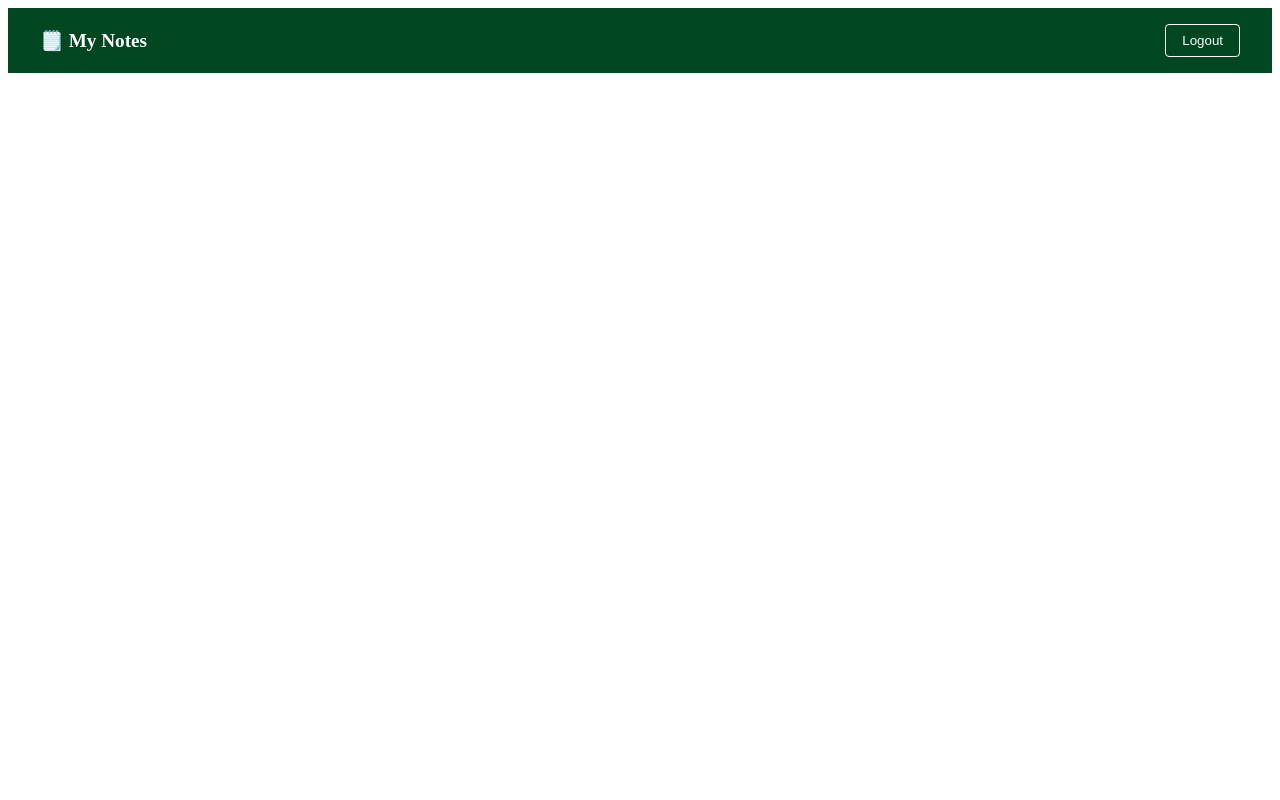
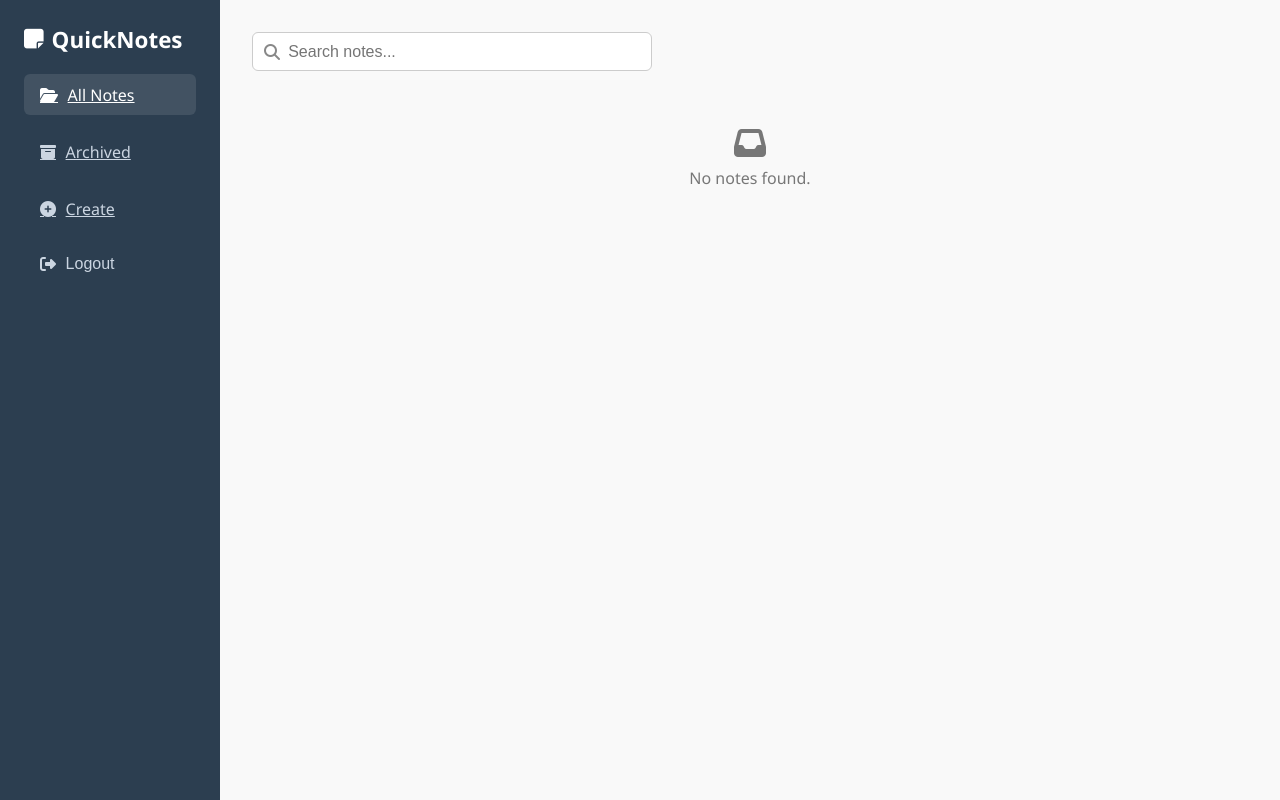
Before and after one commit to Esihackman/note-taking-app, an Angular app: page /notes in a window 1280 px wide. Before the commit this address led to /. Built offline with nearby package versions, Linux system fonts and the light colour scheme.

Commit message:
created the dashboard

```diff
--- a/src/app/app.component.html
+++ b/src/app/app.component.html
@@ -1,4 +1,4 @@
-<app-header></app-header>
+
 
 <!-- Notes dashboard layout -->
 <main class="notes-content">
--- a/src/app/app.component.ts
+++ b/src/app/app.component.ts
@@ -1,10 +1,10 @@
 import { Component } from '@angular/core';
 import { RouterOutlet } from '@angular/router';
-import { HeaderComponent } from "./core/header/header.component";
+
 
 @Component({
   selector: 'app-root',
-  imports: [RouterOutlet, HeaderComponent],
+  imports: [RouterOutlet, ],
   templateUrl: './app.component.html',
   styleUrl: './app.component.scss'
 })
--- a/src/app/app.routes.ts
+++ b/src/app/app.routes.ts
@@ -2,11 +2,13 @@ import { Routes } from '@angular/router';
 import { LandingPageComponent } from './components/landing-page/landing-page.component';
 import { LoginComponent } from './auth/login/login.component';
 import { SignupComponent } from './pages/signup/signup.component';
+import { NotesDashboardComponent } from './pages/notes-dashboard/notes-dashboard.component';
 
 export const routes: Routes = [
 
   { path: '', component: LandingPageComponent },
   { path: 'login', component: LoginComponent },
-  { path: 'signup', component: SignupComponent }
+  { path: 'signup', component: SignupComponent },
+  { path: 'notes', component: NotesDashboardComponent }
 
 ];
--- a/src/app/core/header/header.component.html
+++ /dev/null
@@ -1,6 +0,0 @@
-<header class="header">
-  <div class="logo">🗒️ My Notes</div>
-  <nav class="header-nav">
-    <button (click)="logout()">Logout</button>
-  </nav>
-</header>
--- a/src/app/core/header/header.component.scss
+++ /dev/null
@@ -1,27 +0,0 @@
-.header {
-  display: flex;
-  justify-content: space-between;
-  align-items: center;
-  padding: 1rem 2rem;
-  background-color: #004721;
-  color: white;
-
-  .logo {
-    font-weight: bold;
-    font-size: 1.2rem;
-  }
-
-  .header-nav button {
-    background: transparent;
-    border: 1px solid white;
-    padding: 0.5rem 1rem;
-    color: white;
-    cursor: pointer;
-    border-radius: 4px;
-
-    &:hover {
-      background-color: white;
-      color: #004721;
-    }
-  }
-}
--- a/src/app/core/header/header.component.ts
+++ /dev/null
@@ -1,20 +0,0 @@
-import { Component } from '@angular/core';
-import { Router } from '@angular/router';
-import { AuthService } from '../../auth/auth.service';
-import { CommonModule } from '@angular/common';
-
-@Component({
-  selector: 'app-header',
-  standalone: true,
-  imports: [CommonModule],
-  templateUrl: './header.component.html',
-  styleUrls: ['./header.component.scss']
-})
-export class HeaderComponent {
-  constructor(private authService: AuthService, private router: Router) {}
-
-  logout() {
-    this.authService.logout();
-    this.router.navigate(['/login']);
-  }
-}
--- /dev/null
+++ b/src/app/pages/notes-dashboard/notes-dashboard.component.html
@@ -0,0 +1,84 @@
+<!-- <app-header></app-header> -->
+
+<div class="dashboard">
+  <!-- Sidebar -->
+  <aside class="sidebar">
+    <div class="logo">
+      <i class="fas fa-note-sticky"></i> QuickNotes
+    </div>
+    <nav>
+      <a routerLink="/notes" routerLinkActive="active">
+        <i class="fas fa-folder-open"></i> All Notes
+      </a>
+      <a routerLink="/archived" routerLinkActive="active">
+        <i class="fas fa-box-archive"></i> Archived
+      </a>
+      <a routerLink="/create" class="new-note">
+        <i class="fas fa-plus-circle"></i> Create
+      </a>
+      <button (click)="logout()">
+        <i class="fas fa-sign-out-alt"></i> Logout
+      </button>
+    </nav>
+  </aside>
+
+  <!-- Main Content -->
+  <main class="main-content">
+    <!-- Toolbar with search icon -->
+<div class="toolbar">
+  <div class="search-wrapper">
+    <i class="fas fa-search search-icon"></i>
+    <input
+      type="text"
+      class="search"
+      placeholder="Search notes..."
+      [(ngModel)]="searchTerm"
+      (input)="searchNotes()"
+    />
+  </div>
+</div>
+
+
+    <!-- Tags Filter -->
+    <div class="tags-filter" *ngIf="allNotes.length > 0">
+      <ng-container *ngFor="let note of allNotes">
+        <span
+          *ngFor="let tag of note.tags"
+          class="tag"
+          (click)="filterByTag(tag)"
+          [class.active]="selectedTag === tag"
+        >
+          #{{ tag }}
+        </span>
+      </ng-container>
+      <button *ngIf="selectedTag" (click)="resetFilters()">Reset</button>
+    </div>
+
+    <!-- Notes Grid -->
+    <div class="notes-grid">
+      <div
+        class="note-card"
+        *ngFor="let note of filteredNotes; let i = index"
+        [ngClass]="'color-' + ((i % 5) + 1)"
+      >
+        <h3>{{ note.title }}</h3>
+        <p>{{ note.content | slice: 0:120 }}...</p>
+        <div class="tags">
+          <span *ngFor="let tag of note.tags">#{{ tag }}</span>
+        </div>
+        <div class="actions">
+          <button [routerLink]="['/notes', note.id]">
+            <i class="fas fa-pen"></i> Edit
+          </button>
+          <button (click)="archiveNote(note.id)">
+            <i class="fas fa-box-archive"></i> Archive
+          </button>
+        </div>
+      </div>
+    </div>
+
+    <div class="empty-state" *ngIf="filteredNotes.length === 0">
+      <p><i class="fas fa-inbox"></i> No notes found.</p>
+    </div>
+  </main>
+</div>
--- /dev/null
+++ b/src/app/pages/notes-dashboard/notes-dashboard.component.scss
@@ -0,0 +1,194 @@
+.dashboard {
+  display: flex;
+  min-height: 100vh;
+  font-family: 'Segoe UI', sans-serif;
+  background: #f9f9f9;
+  color: #333;
+}
+
+.sidebar {
+  width: 220px;
+  background: #2c3e50;// deep blue-black
+  color: #ffffff;
+  padding: 1.5rem;
+  display: flex;
+  flex-direction: column;
+  gap: 1.2rem;
+
+  .logo {
+    font-size: 1.4rem;
+    font-weight: bold;
+    display: flex;
+    align-items: center;
+    gap: 0.5rem;
+    color: #ffffff;
+  }
+
+  nav {
+    display: flex;
+    flex-direction: column;
+    gap: 1rem;
+
+    a,
+    button {
+      background: none;
+      border: none;
+      color: #cbd5e1; // light gray-blue
+      text-align: left;
+      padding: 0.6rem 1rem;
+      font-size: 1rem;
+      display: flex;
+      align-items: center;
+      gap: 0.6rem;
+      cursor: pointer;
+      transition: background 0.2s, color 0.2s;
+
+      &:hover,
+      &.active {
+        background: rgba(255, 255, 255, 0.1);
+        color: #ffffff;
+        border-radius: 6px;
+      }
+    }
+  }
+}
+
+
+.main-content {
+  flex: 1;
+  padding: 2rem;
+
+  .toolbar {
+    display: flex;
+    justify-content: flex-start;
+    margin-bottom: 1.5rem;
+
+    .search-wrapper {
+      position: relative;
+      width: 100%;
+      max-width: 400px;
+
+      .search-icon {
+        position: absolute;
+        top: 50%;
+        left: 12px;
+        transform: translateY(-50%);
+        color: #888;
+      }
+
+      .search {
+        width: 100%;
+        padding: 0.6rem 0.6rem 0.6rem 2.2rem;
+        border-radius: 6px;
+        border: 1px solid #ccc;
+        font-size: 1rem;
+      }
+    }
+  }
+
+  .tags-filter {
+    display: flex;
+    flex-wrap: wrap;
+    gap: 0.6rem;
+    margin-bottom: 1.2rem;
+
+    .tag {
+      background: #e0f7ea;
+      color: #007b5e;
+      padding: 0.3rem 0.6rem;
+      border-radius: 4px;
+      cursor: pointer;
+      font-size: 0.875rem;
+
+      &.active {
+        background: #007b5e;
+        color: #fff;
+      }
+    }
+  }
+
+  .notes-grid {
+    display: grid;
+    grid-template-columns: repeat(auto-fill, minmax(260px, 1fr));
+    gap: 1.5rem;
+
+    .note-card {
+      background: #fff;
+      border-radius: 8px;
+      padding: 1rem;
+      box-shadow: 0 0 8px rgba(0, 0, 0, 0.05);
+      display: flex;
+      flex-direction: column;
+      gap: 0.5rem;
+      transition: transform 0.2s ease;
+
+      &:hover {
+        transform: translateY(-2px);
+      }
+
+      h3 {
+        margin: 0;
+        font-size: 1.2rem;
+        color: #333;
+      }
+
+      p {
+        font-size: 0.95rem;
+        color: #555;
+      }
+
+      .tags {
+        display: flex;
+        flex-wrap: wrap;
+        gap: 0.4rem;
+
+        span {
+          font-size: 0.8rem;
+          background: #f0f0f0;
+          padding: 2px 6px;
+          border-radius: 4px;
+        }
+      }
+
+      .actions {
+        display: flex;
+        justify-content: space-between;
+        gap: 0.6rem;
+        margin-top: auto;
+
+        button {
+          background: #009c4a;
+          color: #fff;
+          border: none;
+          padding: 0.4rem 0.8rem;
+          border-radius: 4px;
+          cursor: pointer;
+          font-size: 0.85rem;
+
+          &:hover {
+            background: #007d3b;
+          }
+        }
+      }
+    }
+  }
+
+  .empty-state {
+    text-align: center;
+    font-size: 1rem;
+    color: #777;
+    margin-top: 2rem;
+
+    i {
+      display: block;
+      font-size: 2rem;
+      margin-bottom: 0.5rem;
+    }
+  }
+}
+/* Color themes */
+.note-card.color-1 { background-color: #fff9c4; }
+.note-card.color-2 { background-color: #c8e6c9; }
+.note-card.color-3 { background-color: #bbdefb; }
+.note-card.color-4 { background-color: #f8bbd0; }
+.note-card.color-5 { background-color: #e1bee7; }
--- /dev/null
+++ b/src/app/pages/notes-dashboard/notes-dashboard.component.ts
@@ -0,0 +1,61 @@
+import { Component, OnInit } from '@angular/core';
+import { CommonModule } from '@angular/common';
+import { NoteService } from '../../services/note.service';
+import { Note } from '../../models/note.model';
+import { FormsModule } from '@angular/forms';
+import { RouterModule } from '@angular/router';
+import { AuthService } from '../../auth/auth.service';
+
+@Component({
+  selector: 'app-notes-dashboard',
+  standalone: true,
+  imports: [CommonModule, FormsModule,RouterModule],
+  templateUrl: './notes-dashboard.component.html',
+  styleUrls: ['./notes-dashboard.component.scss']
+})
+export class NotesDashboardComponent implements OnInit {
+  allNotes: Note[] = [];
+  filteredNotes: Note[] = [];
+  searchTerm: string = '';
+  selectedTag: string = '';
+  authService: any;
+  router: any;
+
+  constructor(private noteService: NoteService) {}
+
+  ngOnInit(): void {
+    this.allNotes = this.noteService.getActive();
+    this.filteredNotes = [...this.allNotes];
+  }
+
+  searchNotes(): void {
+    const term = this.searchTerm.toLowerCase();
+    this.filteredNotes = this.allNotes.filter(note =>
+      note.title.toLowerCase().includes(term) ||
+      note.content.toLowerCase().includes(term) ||
+      note.tags.some(tag => tag.toLowerCase().includes(term))
+    );
+  }
+
+  filterByTag(tag: string): void {
+    this.selectedTag = tag;
+    this.filteredNotes = this.allNotes.filter(note =>
+      note.tags.includes(tag)
+    );
+  }
+
+  resetFilters(): void {
+    this.selectedTag = '';
+    this.searchTerm = '';
+    this.filteredNotes = [...this.allNotes];
+  }
+  logout(): void {
+    this.authService.logout();
+    this.router.navigate(['/login']);
+  }
+
+  archiveNote(id: string): void {
+    this.noteService.archive(id, true);
+    this.ngOnInit(); // refresh the list
+  }
+}
--- a/src/index.html
+++ b/src/index.html
@@ -3,6 +3,7 @@
 <head>
   <meta charset="utf-8">
   <title>NoteTakingApp</title>
+  <link rel="stylesheet" href="https://cdnjs.cloudflare.com/ajax/libs/font-awesome/6.7.2/css/all.min.css" integrity="sha512-Evv84Mr4kqVGRNSgIGL/F/aIDqQb7xQ2vcrdIwxfjThSH8CSR7PBEakCr51Ck+w+/U6swU2Im1vVX0SVk9ABhg==" crossorigin="anonymous" referrerpolicy="no-referrer" />
   <base href="/">
   <meta name="viewport" content="width=device-width, initial-scale=1">
   <link rel="icon" type="image/x-icon" href="favicon.ico">
--- a/src/styles.scss
+++ b/src/styles.scss
@@ -1 +1,17 @@
 /* You can add global styles to this file, and also import other style files */
+/* Remove all default spacing from the root elements */
+* {
+  margin: 0;
+  padding: 0;
+  box-sizing: border-box;
+}
+
+/* Ensure body & html stretch fully and have no spacing */
+html, body {
+  width: 100%;
+  height: 100%;
+  margin: 0;
+  padding: 0;
+  font-family: 'Segoe UI', sans-serif;
+  background-color: #f9f9f9;
+}
```
Also changed, not shown: 1 other file (tests, documents, lock files or other folders).
